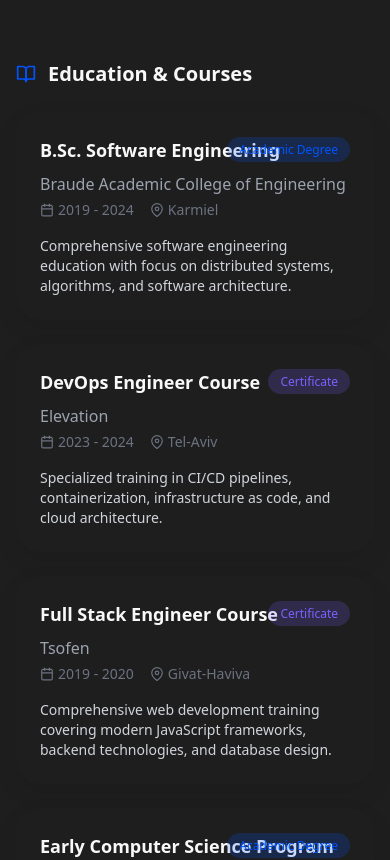
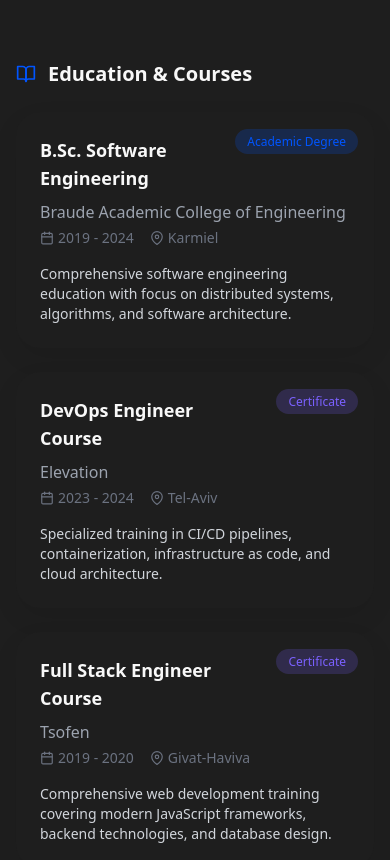
Before and after one commit to IbraheemGanayim/ibraheemganayim-portfolio, a Next.js app: page / in a window 390 px wide. Shown: the part 8100-8960 px from the top of the page. Built offline with nearby package versions, Linux system fonts and the light colour scheme.

Commit message:
responsive badges

```diff
--- a/src/components/sections/EducationSection.tsx
+++ b/src/components/sections/EducationSection.tsx
@@ -124,8 +124,8 @@ export default function EducationSection() {
                 transition={{ duration: 0.5, delay: index * 0.1 }}
                 className="card relative overflow-hidden"
               >
-                {/* Badge for education type */}
-                <div className="absolute top-6 right-6">
+                {/* Badge for education type with adjusted positioning and responsive padding */}
+                <div className="absolute top-4 right-4 sm:top-6 sm:right-6">
                   <span className={`text-xs px-3 py-1 rounded-full
                     ${item.type === 'academic'
                       ? 'bg-primary bg-opacity-20 text-primary'
@@ -135,7 +135,7 @@ export default function EducationSection() {
                   </span>
                 </div>
 
-                <h4 className="text-lg font-semibold mb-2">{item.degree}</h4>
+                <h4 className="text-lg font-semibold mb-2 pr-24">{item.degree}</h4>
 
                 <div className="text-gray-400 mb-1">{item.institution}</div>
 
```
